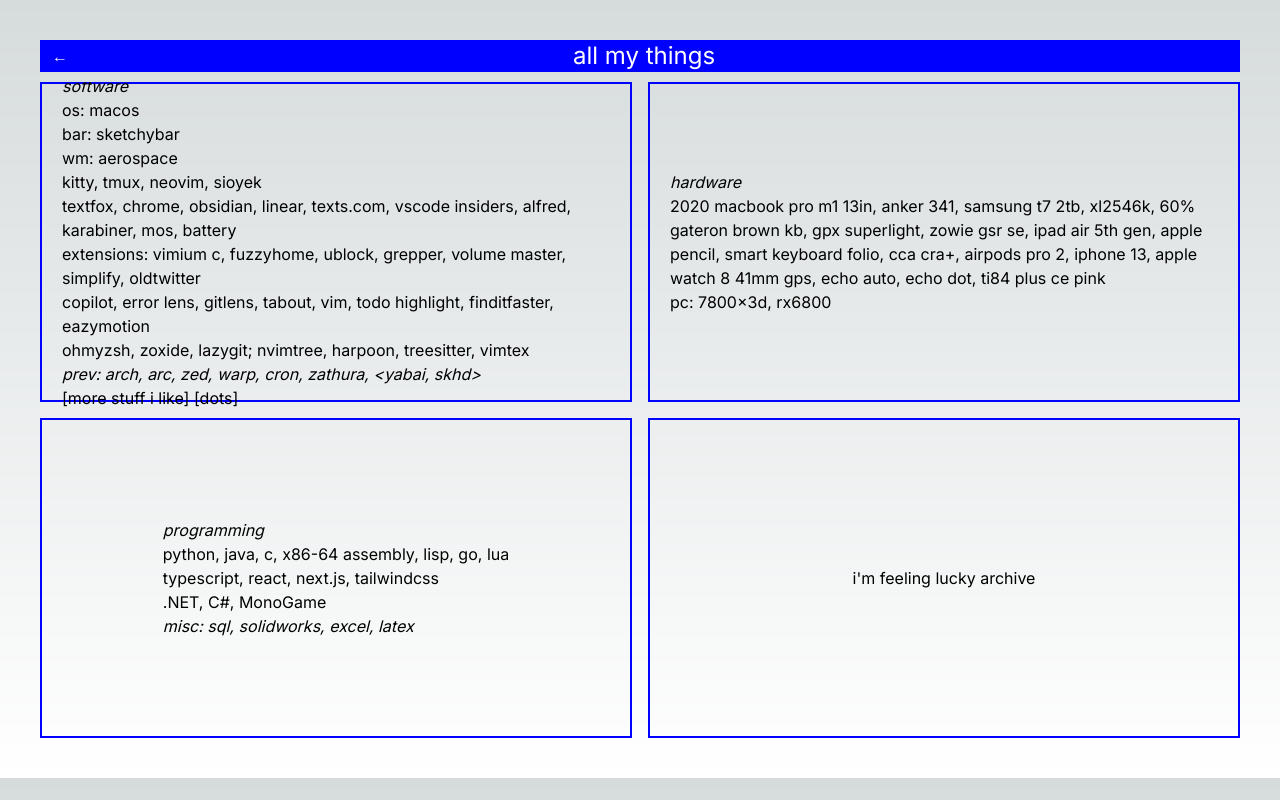
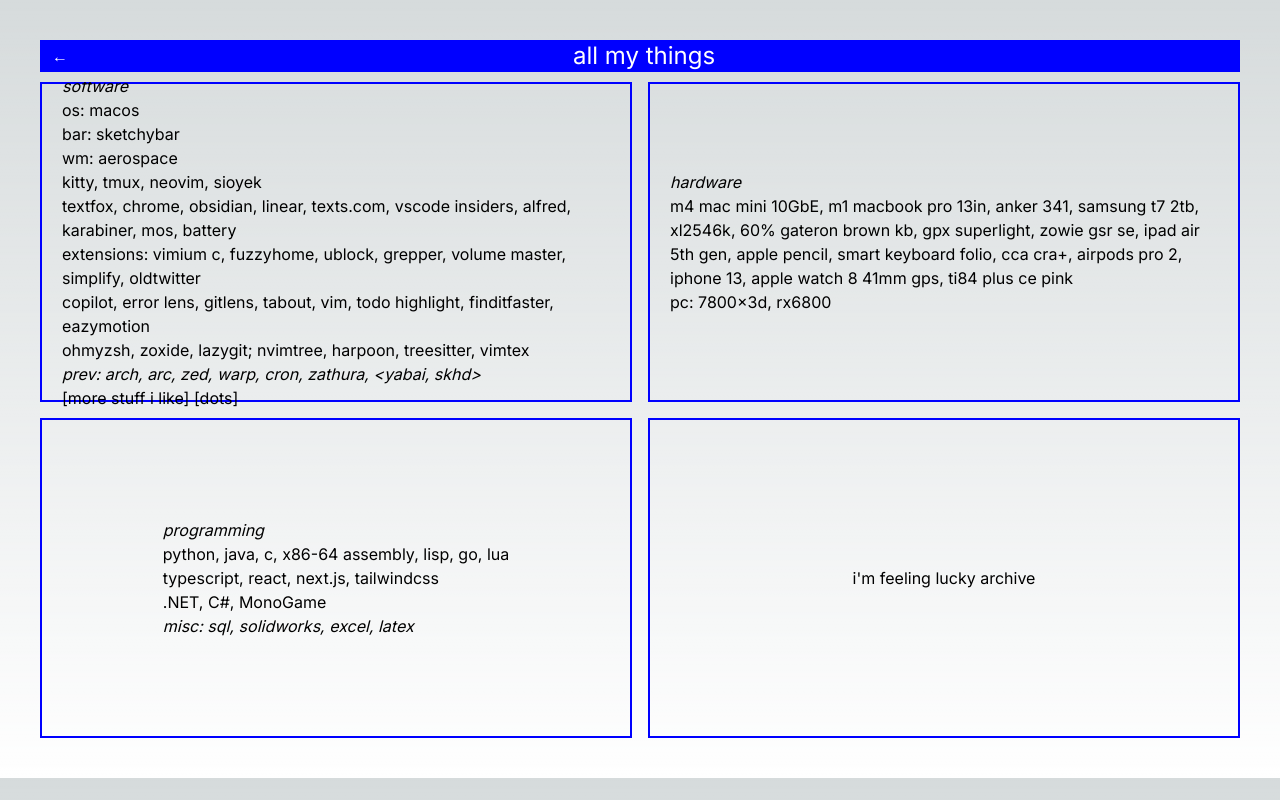
Before and after one commit to 5brian/catalogue, a Next.js app: page /stuff in a window 1280 px wide. Built offline with nearby package versions, Linux system fonts and the light colour scheme.

Commit message:
fixfixfix

```diff
--- a/src/app/stuff/page.tsx
+++ b/src/app/stuff/page.tsx
@@ -94,10 +94,10 @@
           <p>
             <i>hardware</i>
             <br />
-            2020 macbook pro m1 13in, anker 341, samsung t7 2tb, xl2546k, 60%
-            gateron brown kb, gpx superlight, zowie gsr se, ipad air 5th gen,
-            apple pencil, smart keyboard folio, cca cra+, airpods pro 2, iphone
-            13, apple watch 8 41mm gps, echo auto, echo dot, ti84 plus ce pink
+            m4 mac mini 10GbE, m1 macbook pro 13in, anker 341, samsung t7 2tb,
+            xl2546k, 60% gateron brown kb, gpx superlight, zowie gsr se, ipad
+            air 5th gen, apple pencil, smart keyboard folio, cca cra+, airpods
+            pro 2, iphone 13, apple watch 8 41mm gps, ti84 plus ce pink
             <br />
             <Link
               href="https://pcpartpicker.com/user/yaystar/saved/#view=WHbp3C"
@@ -109,7 +109,7 @@
             <br />
             {/*
             <i>
-              wants: framework laptop 13, studio display, apple magsafe charger,
+              wants: qc45, framework laptop 13, studio display, apple magsafe charger,
               anker 622, wooting 60he, hhkb, 4090, herman miller aeron,
               raspberry pi, 3d printer, 48U server rack, home network, drying
               cabinet, the Barista Pro, fdrx7, sk1rr
```
